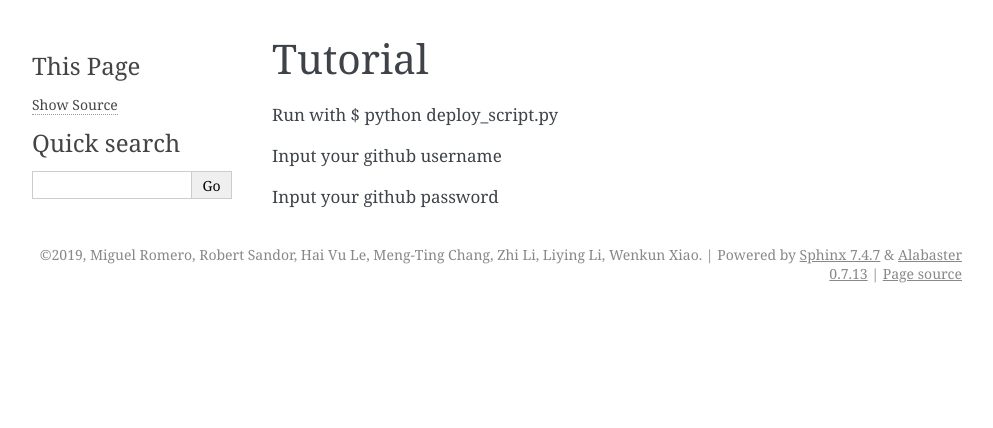
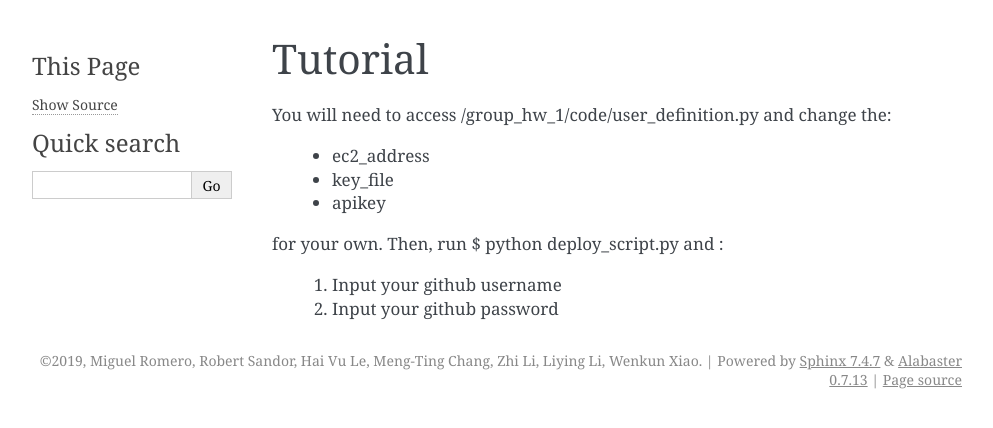
Before and after one commit to robertisandor/DeepVision, a Sphinx documentation site: the page built from group_hw_1/documentation/source/tutorial.rst, in a window 1280 px wide. Shown: the top 428 px of the page, without its empty margins (148-1141 px from the left). Built offline with Sphinx 7.4.7, drawn with Linux system fonts in a browser that asks for light colours.

Commit message:
expand tutorial

```diff
--- a/group_hw_1/documentation/source/tutorial.rst
+++ b/group_hw_1/documentation/source/tutorial.rst
@@ -1,7 +1,16 @@
 Tutorial
 =========
-Run with $ python deploy_script.py
 
-Input your github username
+You will need to access /group_hw_1/code/user_definition.py and change the:
 
-Input your github password
+    - ec2_address
+
+    - key_file
+
+    - apikey
+
+for your own. Then, run $ python deploy_script.py and :
+
+    1) Input your github username
+
+    2) Input your github password
```
